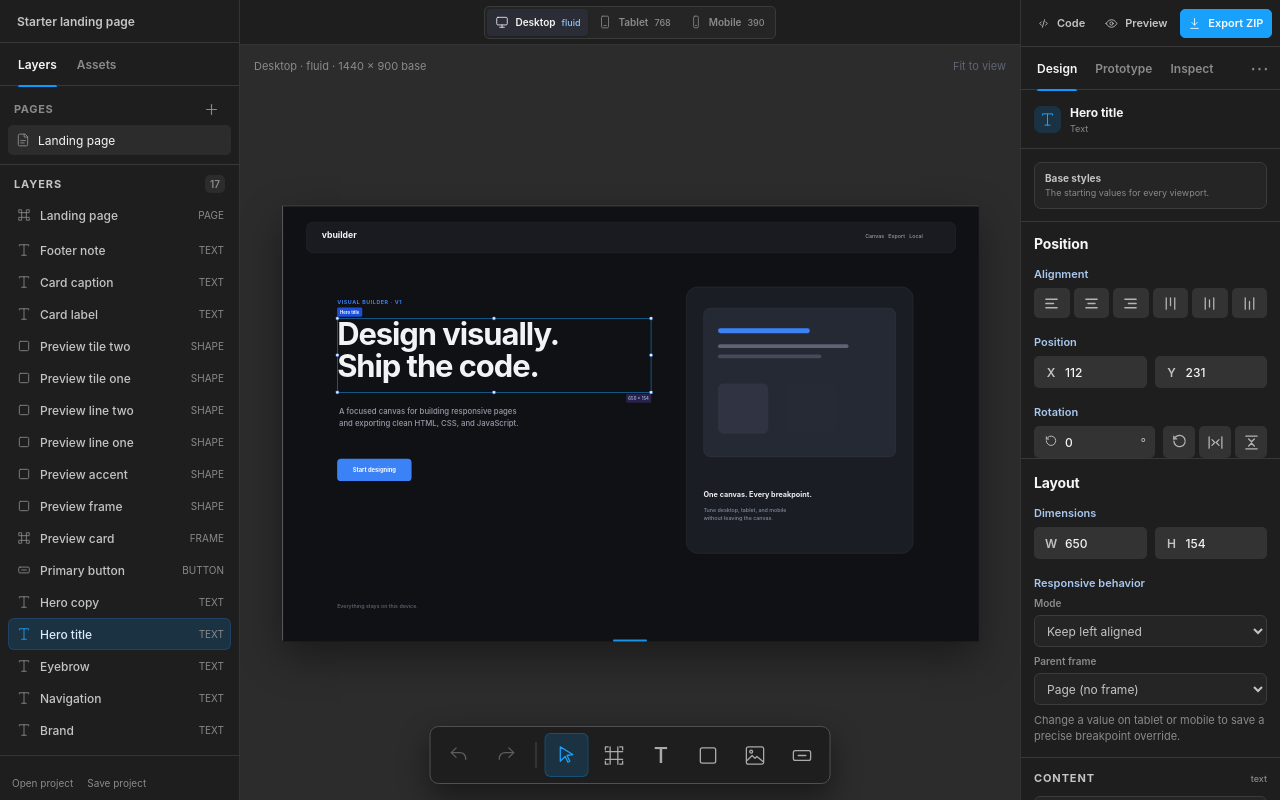
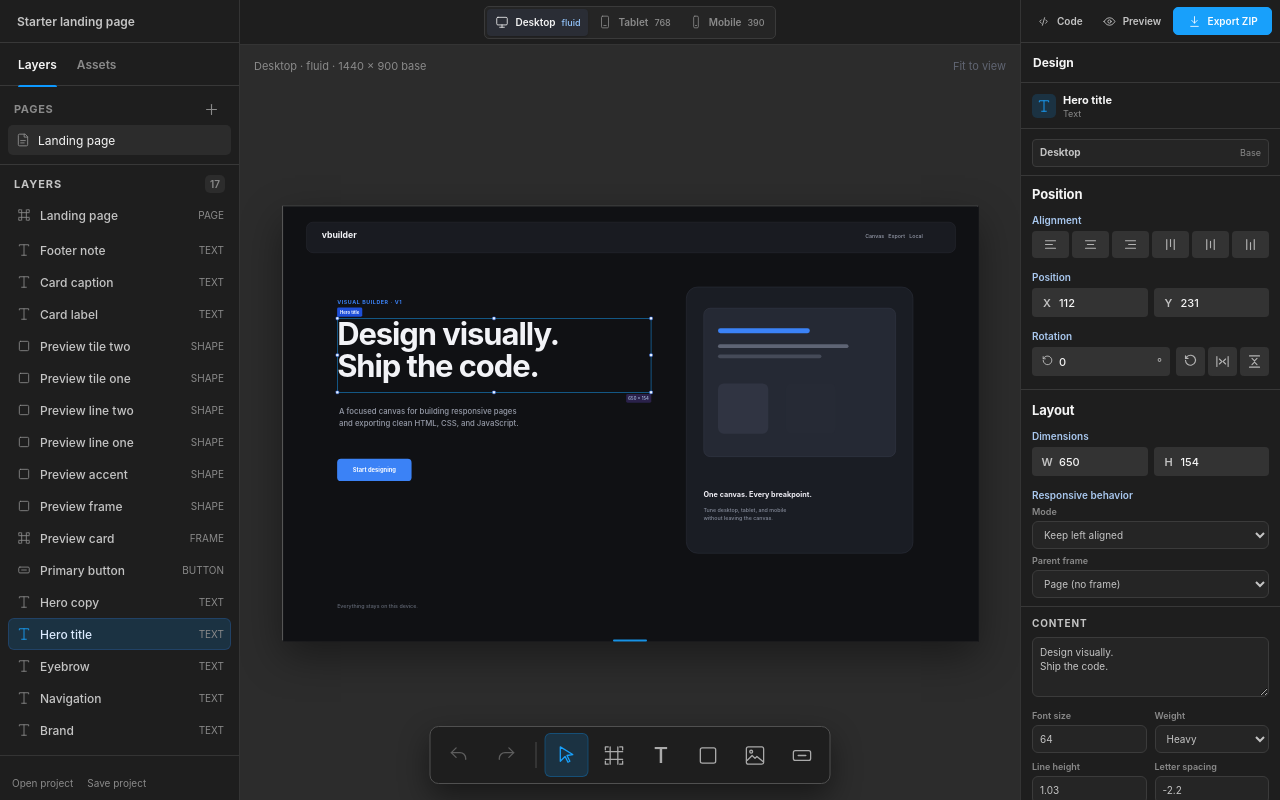
Before and after one commit to yasinbeigyyasin/vbuilder, a plain HTML site: page index.html in a window 1280 px wide. Drawn offline with Linux system fonts and the light colour scheme.

Commit message:
Tighten and simplify design inspector
Co-authored-by: arena-agent <297053741+arena-agent@users.noreply.github.com>

```diff
--- a/app.js
+++ b/app.js
@@ -943,10 +943,7 @@ function renderInspector() {
   const custom = hasBreakpointOverride(node);
   const device = PRESETS[state.activeDevice];
   const resetButton = state.activeDevice === "desktop" ? "" : `<button class="reset-button" type="button" data-reset-breakpoint="true">Reset</button>`;
-  const bannerTitle = state.activeDevice === "desktop" ? "Base styles" : (custom ? `${device.label} override` : "Auto layout");
-  const bannerText = state.activeDevice === "desktop"
-    ? "The starting values for every viewport."
-    : (custom ? `${Object.keys(node.responsive[state.activeDevice] || {}).length} custom values on this viewport.` : "Inherited from desktop and adapted automatically.");
+  const bannerTitle = state.activeDevice === "desktop" ? "Base" : (custom ? "Custom" : "Auto");
 
   let markup = `<div class="inspector-section selected-section">
     <div class="selected-heading">
@@ -955,7 +952,7 @@ function renderInspector() {
     </div>
   </div>
   <div class="inspector-section breakpoint-section">
-    <div class="breakpoint-banner"><div class="breakpoint-banner-copy"><strong>${bannerTitle}</strong><span>${bannerText}</span></div>${resetButton}</div>
+    <div class="breakpoint-banner"><strong>${device.label}</strong><span class="breakpoint-state">${bannerTitle}</span>${resetButton}</div>
   </div>
   <div class="inspector-section design-inspector-section">
     <div class="design-group-heading">Position</div>
@@ -995,12 +992,11 @@ function renderInspector() {
       ${selectField("Mode", "responsiveBehavior", props.responsiveBehavior || "scale", [{value:"scale",label:"Scale with viewport"},{value:"left",label:"Keep left aligned"},{value:"right",label:"Keep right aligned"},{value:"center",label:"Keep centered"},{value:"stretch",label:"Stretch to edges"}], "field-full")}
       ${parentField(node)}
     </div>
-    <div class="type-helper">Change a value on tablet or mobile to save a precise breakpoint override.</div>
   </div>`;
 
   if (node.type === "text" || node.type === "button") {
     markup += `<div class="inspector-section">
-      <div class="inspector-section-title"><span>Content</span><span class="minor">${node.type === "button" ? "visual only in v1" : "text"}</span></div>
+      <div class="inspector-section-title"><span>Content</span></div>
       <textarea class="field-input textarea-field" data-node-content="true" aria-label="Text content">${escapeHtml(node.content)}</textarea>
       <div class="field-grid" style="margin-top:10px">
         ${numberField("Font size", "fontSize", props.fontSize, 1, 240)}
@@ -1015,7 +1011,7 @@ function renderInspector() {
 
   if (node.type === "image") {
     markup += `<div class="inspector-section">
-      <div class="inspector-section-title"><span>Image</span><span class="minor">${node.src ? "asset loaded" : "no asset"}</span></div>
+      <div class="inspector-section-title"><span>Image</span></div>
       <button class="button button-quiet image-replace-button" type="button" data-replace-image="true">${node.src ? "Replace image" : "Choose image"}</button>
       ${node.assetName ? `<div class="asset-name">${escapeHtml(node.assetName)}</div>` : ""}
       <div class="field-grid" style="margin-top:10px">
@@ -1028,7 +1024,7 @@ function renderInspector() {
 
   if (node.type !== "text" && node.type !== "image") {
     markup += `<div class="inspector-section">
-      <div class="inspector-section-title"><span>Fill & border</span><span class="minor">appearance</span></div>
+      <div class="inspector-section-title"><span>Fill & border</span></div>
       <div class="field-grid">
         ${colorField("Fill", "fill", props.fill || "#252832")}
         ${colorField("Border", "borderColor", props.borderColor || "#353946")}
@@ -1038,7 +1034,7 @@ function renderInspector() {
     </div>`;
   } else if (node.type === "image") {
     markup += `<div class="inspector-section">
-      <div class="inspector-section-title"><span>Frame</span><span class="minor">appearance</span></div>
+      <div class="inspector-section-title"><span>Frame</span></div>
       <div class="field-grid">
         ${colorField("Fallback fill", "fill", props.fill || "#1c1f27")}
         ${colorField("Border", "borderColor", props.borderColor || "#353946")}
@@ -1050,23 +1046,22 @@ function renderInspector() {
 
   if (node.type === "text") {
     markup += `<div class="inspector-section">
-      <div class="inspector-section-title"><span>Color</span><span class="minor">type</span></div>
+      <div class="inspector-section-title"><span>Color</span></div>
       <div class="field-grid">${colorField("Text color", "color", props.color || "#f2f3f7")}</div>
     </div>`;
   }
 
   if (node.type === "button") {
     markup += `<div class="inspector-section">
-      <div class="inspector-section-title"><span>Appearance</span><span class="minor">visual button</span></div>
+      <div class="inspector-section-title"><span>Appearance</span></div>
       <div class="field-grid">${colorField("Text color", "color", props.color || "#f8fbff")}</div>
     </div>`;
   }
 
   markup += `<div class="inspector-section">
-    <div class="inspector-section-title"><span>Layer</span><span class="minor">canvas</span></div>
+    <div class="inspector-section-title"><span>Layer</span></div>
     <div class="toggle-row"><span>Visible on canvas</span><label class="switch"><input type="checkbox" data-node-visible="true" ${node.visible ? "checked" : ""} /><span class="switch-track"></span></label></div>
     <div class="toggle-row"><span>Lock position</span><label class="switch"><input type="checkbox" data-node-locked="true" ${node.locked ? "checked" : ""} /><span class="switch-track"></span></label></div>
-    <div class="type-helper">Export uses the same layer order as the canvas. Buttons are visual-only until interactions are added.</div>
   </div>`;
 
   refs.inspectorContent.innerHTML = markup;
@@ -1078,11 +1073,7 @@ function pageInspectorMarkup() {
   const preset = getActivePreset();
   const size = getPageSize(state.activeDevice);
   const customSize = state.activeDevice !== "desktop" && page.responsive && page.responsive[state.activeDevice];
-  return `<div class="inspector-empty">
-    <span class="empty-icon">${iconSvg("section")}</span>
-    <strong>Website frame</strong>
-    <p>This is the root frame for your exported page. Change its height here or drag the handle at the bottom of the canvas.</p>
-  </div>
+  return `<div class="inspector-empty compact-empty"><strong>Website frame</strong></div>
   <div class="page-settings-card">
     <div class="inspector-section-title"><span>${escapeHtml(page.name)}</span><span class="minor">root frame</span></div>
     <div class="field-grid">
@@ -1248,7 +1239,7 @@ function selectField(label, key, value, options, extraClass = "") {
 
 function parentField(node) {
   if (node.type === "section") {
-    return '<div class="field-full type-helper" style="margin-top:0">Frames can contain other elements. Drag layers into a frame to nest them.</div>';
+    return "";
   }
   const options = ['<option value="">Page (no frame)</option>'];
   state.project.nodes.filter((candidate) => candidate.type === "section" && candidate.id !== node.id && !isDescendant(candidate.id, node.id)).forEach((candidate) => {
--- a/index.html
+++ b/index.html
@@ -84,12 +84,7 @@
             <button class="button button-quiet" id="previewButton" type="button"><i data-lucide="eye" aria-hidden="true"></i><span>Preview</span></button>
             <button class="button button-primary export-sidebar-button" id="exportButton" type="button"><i data-lucide="download" aria-hidden="true"></i><span>Export ZIP</span></button>
           </div>
-          <div class="inspector-tabs" role="tablist" aria-label="Inspector mode">
-            <button class="inspector-tab active" type="button" data-inspector-tab="design" role="tab" aria-selected="true">Design</button>
-            <button class="inspector-tab" type="button" data-inspector-tab="prototype" role="tab" aria-selected="false">Prototype</button>
-            <button class="inspector-tab" type="button" data-inspector-tab="inspect" role="tab" aria-selected="false">Inspect</button>
-            <button class="icon-button compact inspector-menu" type="button" aria-label="Inspector options">⋯</button>
-          </div>
+          <div class="inspector-head"><span>Design</span></div>
           <div id="inspectorContent"></div>
         </aside>
       </div>
--- a/styles.css
+++ b/styles.css
@@ -2560,3 +2560,214 @@ body {
 .selected-section {
   padding-bottom: 2px;
 }
+
+/* Tight inspector pass: compact controls with the density of a design tool. */
+.right-panel {
+  overflow-x: hidden;
+  overflow-y: auto;
+}
+
+.inspector-head {
+  display: flex;
+  align-items: center;
+  height: 40px;
+  padding: 0 12px;
+  color: #f5f5f5;
+  border-bottom: 1px solid var(--border);
+  font-size: 12px;
+  font-weight: 650;
+}
+
+.sidebar-actions {
+  min-height: 43px;
+  padding: 6px 8px;
+}
+
+.sidebar-actions .button {
+  height: 28px;
+  font-size: 10px;
+}
+
+.inspector-section {
+  padding: 10px 11px 0;
+}
+
+.inspector-section + .inspector-section {
+  margin-top: 8px;
+  padding-top: 10px;
+}
+
+.selected-section {
+  padding-top: 10px;
+  padding-bottom: 1px;
+}
+
+.selected-heading {
+  gap: 7px;
+}
+
+.selected-type-icon {
+  width: 24px;
+  height: 24px;
+  border-radius: 5px;
+}
+
+.selected-type-icon svg {
+  width: 14px;
+  height: 14px;
+}
+
+.selected-name input {
+  font-size: 11px;
+}
+
+.selected-name small {
+  margin-top: 1px;
+  font-size: 9px;
+}
+
+.breakpoint-section {
+  padding-top: 7px;
+}
+
+.breakpoint-banner {
+  min-height: 28px;
+  padding: 5px 7px;
+  border-radius: 4px;
+}
+
+.breakpoint-banner strong,
+.breakpoint-state {
+  font-size: 10px;
+}
+
+.breakpoint-banner .reset-button {
+  height: 20px;
+  padding: 2px 6px;
+  font-size: 9px;
+}
+
+.design-inspector-section {
+  padding-top: 11px;
+}
+
+.design-inspector-section + .design-inspector-section {
+  padding-top: 12px;
+}
+
+.design-group-heading {
+  margin-bottom: 12px;
+  font-size: 13px;
+}
+
+.design-subheading {
+  margin-bottom: 5px;
+  font-size: 10px;
+}
+
+.alignment-grid {
+  gap: 3px;
+  margin-bottom: 13px;
+}
+
+.alignment-button,
+.rotation-action {
+  height: 27px;
+  border-radius: 4px;
+}
+
+.alignment-button svg,
+.rotation-action svg {
+  width: 15px;
+  height: 15px;
+}
+
+.compact-field-row,
+.rotation-row {
+  gap: 6px;
+  margin-bottom: 13px;
+}
+
+.compact-number-field {
+  height: 29px;
+  padding: 0 7px;
+  border-radius: 4px;
+}
+
+.compact-field-label,
+.compact-field-icon,
+.compact-field-suffix {
+  font-size: 11px;
+}
+
+.compact-field-label,
+.compact-field-icon {
+  min-width: 14px;
+  margin-right: 5px;
+}
+
+.compact-number-field input {
+  height: 25px;
+  font-size: 11px;
+}
+
+.compact-field-icon svg {
+  width: 13px;
+  height: 13px;
+}
+
+.rotation-actions {
+  grid-template-columns: repeat(3, 29px);
+  gap: 3px;
+}
+
+.rotation-action {
+  width: 29px;
+  height: 29px;
+}
+
+.design-inspector-section .field-grid {
+  gap: 6px;
+}
+
+.design-inspector-section .field-label,
+.inspector-section .field-label {
+  margin-bottom: 4px;
+  font-size: 9px;
+}
+
+.design-inspector-section .field-input,
+.design-inspector-section .field-select,
+.inspector-section .field-input,
+.inspector-section .field-select {
+  height: 28px;
+  padding-right: 6px;
+  padding-left: 7px;
+  font-size: 10px;
+}
+
+.inspector-section-title {
+  margin-bottom: 8px;
+  font-size: 10px;
+}
+
+.textarea-field {
+  min-height: 60px;
+  padding: 7px;
+  font-size: 10px;
+}
+
+.compact-empty {
+  padding: 13px 12px 2px;
+  text-align: left;
+}
+
+.compact-empty strong {
+  margin: 0;
+  font-size: 12px;
+}
+
+.page-settings-card {
+  margin: 10px 11px;
+  padding: 10px;
+}
```
